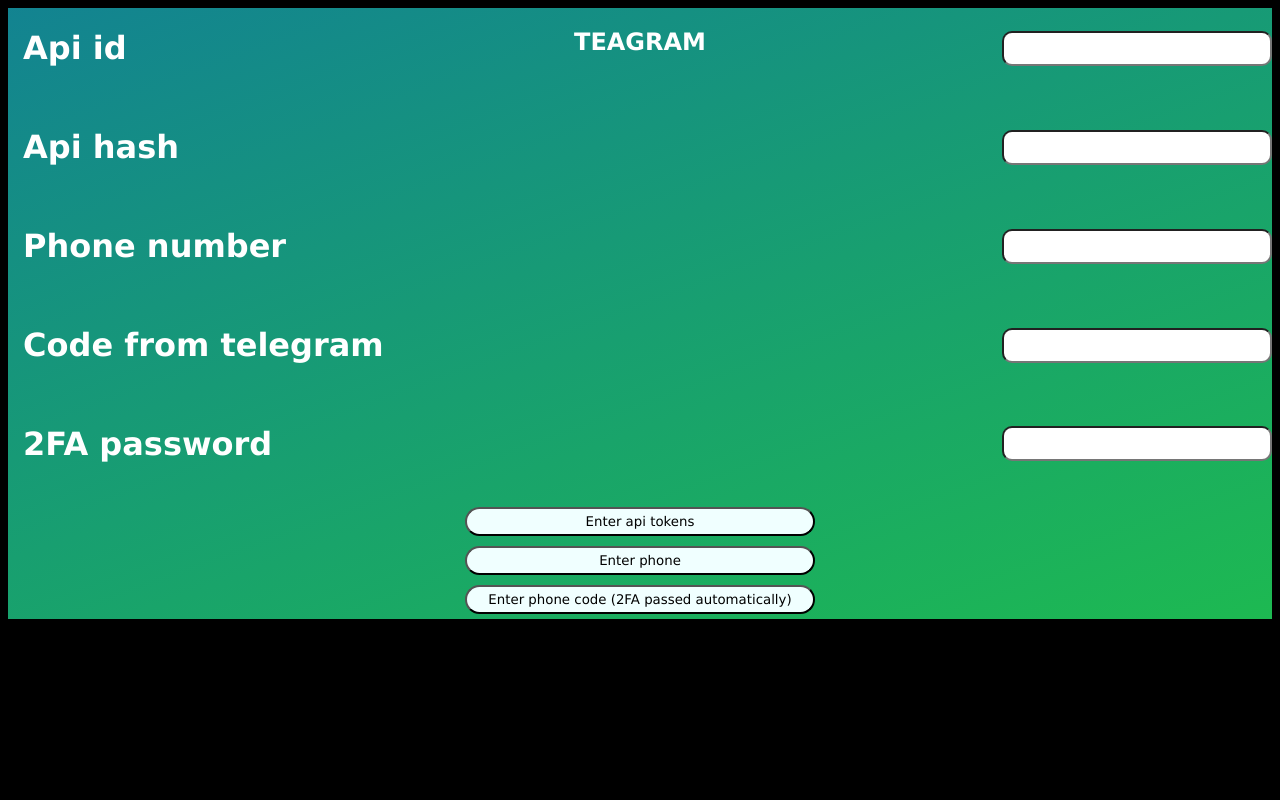
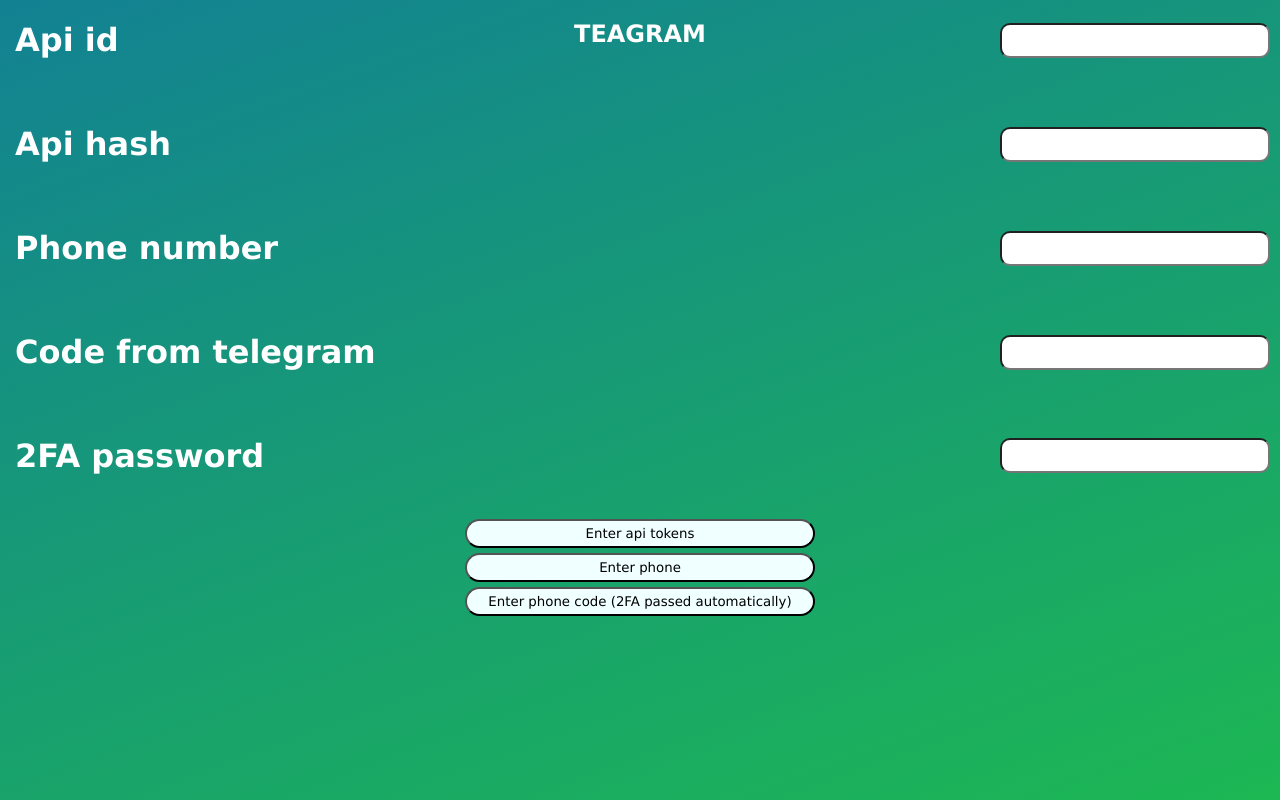
Before and after one commit to HotDrify/teagram, a FastAPI app: page / in a window 1280 px wide. Run offline with FastAPI, Linux system fonts and the light colour scheme; parts of the project's set-up code (start-up, migrations or seed data) failed here and were passed over.

Commit message:
фикс веба
теперь по бокам и сверху нету черных линий

```diff
--- a/teagram/web/index.html
+++ b/teagram/web/index.html
@@ -7,7 +7,6 @@
     <link rel="stylesheet" href="{{ url_for('static', path='/style.css') }}">
 </head>
 <body>
-    <div class="animated-background"></div>
     <div class='login'>
         <h2 class="teagram">TEAGRAM</h2>
 
--- a/teagram/web/static/style.css
+++ b/teagram/web/static/style.css
@@ -1,18 +1,27 @@
 body{
+    font-family: Verdana, Geneva, Tahoma, sans-serif;
     background-color: black;
+    overflow: hidden;
     color: white;
-    font-family: Verdana, Geneva, Tahoma, sans-serif;
+    outline: 0;
 }
-.login{
+.login {
     animation: gradient 3s ease infinite;
     background: linear-gradient(160deg, #0026ff, #2bff01fd);
     background-size: 400% 400%;
+    justify-content: center;
+    overflow: hidden;
+    position: absolute;
+    width: 100%;
+    height: 100%;
+    top: 0;
+    left: 0;
 }
 .flexx{
     display: flex;
     align-items: center;
     justify-content: space-between;
-    margin-bottom: 18px;
+    margin-bottom: 23px;
 }
 h1{
     flex: 1;
@@ -22,6 +31,7 @@
     flex: 2;
     padding: 8px;
     border-radius: 10px;
+    margin-right: 10px;
     max-width: 250px;
 }
 .buttons{
@@ -33,13 +43,9 @@
     font-family: Verdana, Geneva, Tahoma, sans-serif;
     background-color: azure;
     border-radius: 15px;
-    margin: 5px;
     width: 350px;
+    margin-bottom: 5px;
     padding: 5px;
-}
-.output{
-    font-family: Verdana, Geneva, Tahoma, sans-serif;
-    margin-bottom: 600px;
 }
 @keyframes gradient {
     0%{background-position: 0% 50%}
```
